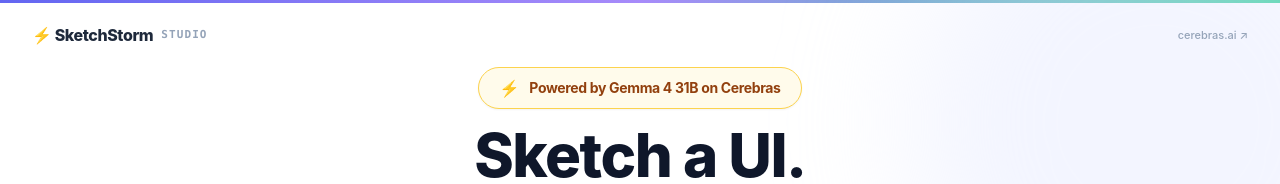
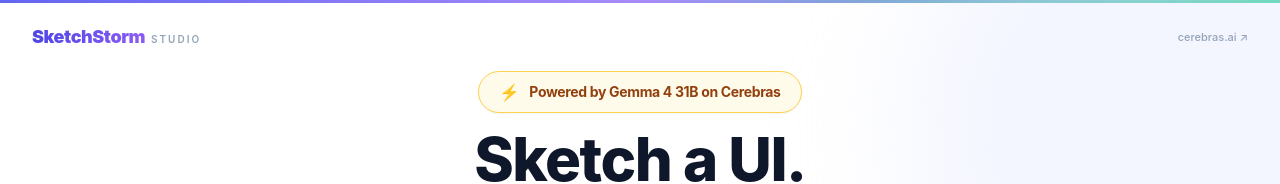
Before and after one commit to maxwell-penguin/cerebrashacks, a React (Vite) app in the folder frontend/: page / in a window 1280 px wide. Shown: the top 184 px of the page. Built offline with nearby package versions, Linux system fonts and the light colour scheme; no server answers.

Commit message:
style: elevate SketchStorm Studio wordmark typography and gradients

```diff
--- a/frontend/src/App.tsx
+++ b/frontend/src/App.tsx
@@ -142,9 +142,16 @@
       {/* Header */}
       <header className="shrink-0 flex items-center justify-between px-4 py-2.5 bg-white border-b border-slate-200 shadow-sm z-10">
         <div className="flex items-center gap-3">
-          <div className="flex flex-col leading-tight">
-            <span className="text-lg font-bold tracking-tight text-slate-800">⚡ SketchStorm Studio</span>
-            <span className="text-[10px] text-slate-400 font-medium tracking-wide">Sketch it. Watch six AI agents build it live.</span>
+          <div className="flex flex-col leading-none">
+            <div className="flex items-baseline gap-1.5 select-none">
+              <span className="text-lg font-black tracking-tight bg-gradient-to-r from-indigo-600 to-violet-500 bg-clip-text text-transparent">
+                SketchStorm
+              </span>
+              <span className="text-[10px] font-semibold text-slate-400 uppercase tracking-[0.2em]">
+                Studio
+              </span>
+            </div>
+            <span className="text-[9px] text-slate-400 font-medium tracking-wide mt-1.5">Sketch it. Watch six AI agents build it live.</span>
           </div>
           <span className="text-[10px] font-bold px-2 py-1 rounded-full bg-amber-50 border border-amber-200 text-amber-700 flex items-center gap-1 shrink-0">
             ⚡ Powered by Gemma 4 31B on Cerebras
--- a/frontend/src/components/LandingScreen.tsx
+++ b/frontend/src/components/LandingScreen.tsx
@@ -39,9 +39,13 @@
 
       {/* Nav */}
       <nav className="relative z-10 flex items-center justify-between px-8 py-5 shrink-0">
-        <div className="flex items-center gap-2">
-          <span className="text-base font-extrabold tracking-tight text-slate-800">⚡ SketchStorm</span>
-          <span className="text-[11px] font-bold text-slate-400 uppercase tracking-widest font-mono">Studio</span>
+        <div className="flex items-baseline gap-1.5 select-none">
+          <span className="text-lg font-black tracking-tight bg-gradient-to-r from-indigo-600 to-violet-500 bg-clip-text text-transparent">
+            SketchStorm
+          </span>
+          <span className="text-[10px] font-semibold text-slate-400 uppercase tracking-[0.2em]">
+            Studio
+          </span>
         </div>
         <a
           href="https://cerebras.ai"
```
